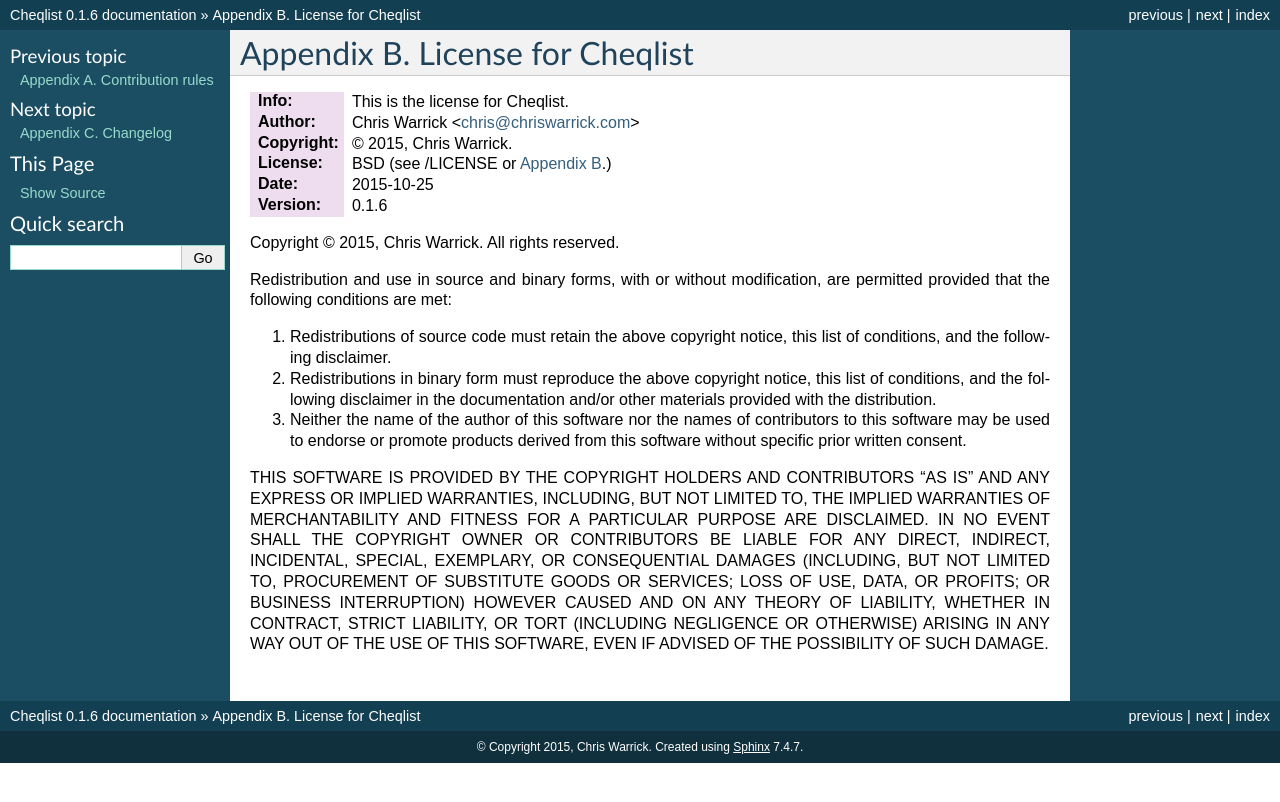
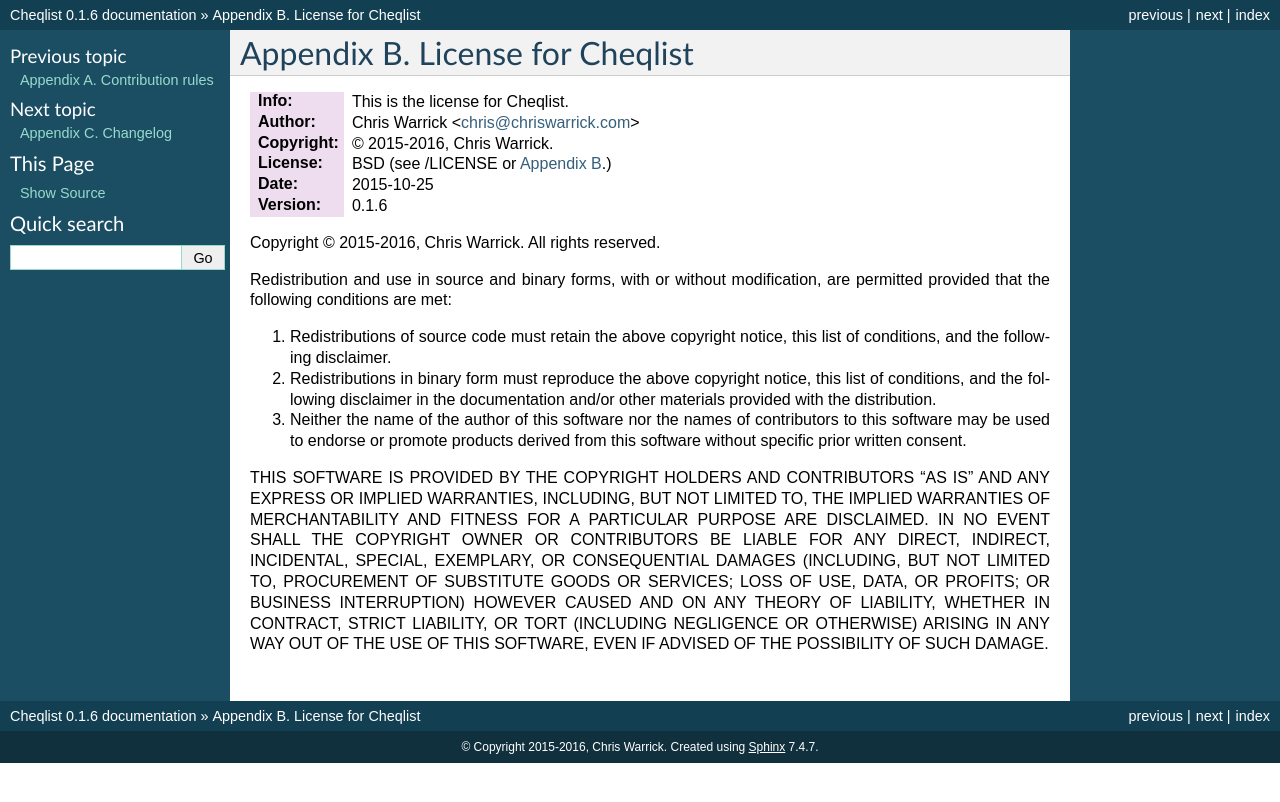
Before and after one commit to Kwpolska/cheqlist, a Sphinx documentation site: the page built from docs/LICENSE.rst, in a window 1280 px wide. Shown: the top 802 px of the page. Built offline with Sphinx 7.4.7, drawn with Linux system fonts in a browser that asks for light colours.

Commit message:
2016! :fireworks:
Signed-off-by: Chris Warrick <kwpolska@gmail.com>

```diff
--- a/CHANGELOG.rst
+++ b/CHANGELOG.rst
@@ -3,7 +3,7 @@
 =====================
 :Info: This is the changelog for Cheqlist.
 :Author: Chris Warrick <chris@chriswarrick.com>
-:Copyright: © 2015, Chris Warrick.
+:Copyright: © 2015-2016, Chris Warrick.
 :License: BSD (see /LICENSE or :doc:`Appendix B <LICENSE>`.)
 :Date: 2015-10-25
 :Version: 0.1.6
--- a/CONTRIBUTING.rst
+++ b/CONTRIBUTING.rst
@@ -3,7 +3,7 @@
 ==============================
 :Info: Those are the contribution rules for Cheqlist.
 :Author: Chris Warrick <chris@chriswarrick.com>
-:Copyright: © 2015, Chris Warrick.
+:Copyright: © 2015-2016, Chris Warrick.
 :License: BSD (see /LICENSE or :doc:`Appendix B <LICENSE>`.)
 :Date: 2015-10-25
 :Version: 0.1.6
--- a/README.rst
+++ b/README.rst
@@ -3,7 +3,7 @@
 =================================
 :Info: This is the README file for Cheqlist.
 :Author: Chris Warrick <chris@chriswarrick.com>
-:Copyright: © 2015, Chris Warrick.
+:Copyright: © 2015-2016, Chris Warrick.
 :Date: 2015-10-25
 :Version: 0.1.6
 
@@ -37,7 +37,7 @@
 
 COPYRIGHT
 ---------
-Copyright © 2015, Chris Warrick.
+Copyright © 2015-2016, Chris Warrick.
 All rights reserved.
 
 Redistribution and use in source and binary forms, with or without
--- a/cheqlist/__init__.py
+++ b/cheqlist/__init__.py
@@ -1,7 +1,7 @@
 # -*- encoding: utf-8 -*-
 # Cheqlist v0.1.6
 # A simple Qt checklist.
-# Copyright © 2015, Chris Warrick.
+# Copyright © 2015-2016, Chris Warrick.
 # All rights reserved.
 #
 # Redistribution and use in source and binary forms, with or without
@@ -35,7 +35,7 @@
 """
 A simple Qt checklist.
 
-:Copyright: © 2015, Chris Warrick.
+:Copyright: © 2015-2016, Chris Warrick.
 :License: BSD (see /LICENSE).
 """
 
--- a/docs/CHANGELOG.rst
+++ b/docs/CHANGELOG.rst
@@ -3,7 +3,7 @@
 =====================
 :Info: This is the changelog for Cheqlist.
 :Author: Chris Warrick <chris@chriswarrick.com>
-:Copyright: © 2015, Chris Warrick.
+:Copyright: © 2015-2016, Chris Warrick.
 :License: BSD (see /LICENSE or :doc:`Appendix B <LICENSE>`.)
 :Date: 2015-10-25
 :Version: 0.1.6
--- a/docs/CONTRIBUTING.rst
+++ b/docs/CONTRIBUTING.rst
@@ -3,7 +3,7 @@
 ==============================
 :Info: Those are the contribution rules for Cheqlist.
 :Author: Chris Warrick <chris@chriswarrick.com>
-:Copyright: © 2015, Chris Warrick.
+:Copyright: © 2015-2016, Chris Warrick.
 :License: BSD (see /LICENSE or :doc:`Appendix B <LICENSE>`.)
 :Date: 2015-10-25
 :Version: 0.1.6
--- a/docs/LICENSE.rst
+++ b/docs/LICENSE.rst
@@ -3,14 +3,14 @@
 ================================
 :Info: This is the license for Cheqlist.
 :Author: Chris Warrick <chris@chriswarrick.com>
-:Copyright: © 2015, Chris Warrick.
+:Copyright: © 2015-2016, Chris Warrick.
 :License: BSD (see /LICENSE or :doc:`Appendix B <LICENSE>`.)
 :Date: 2015-10-25
 :Version: 0.1.6
 
 .. index:: LICENSE
 
-Copyright © 2015, Chris Warrick.
+Copyright © 2015-2016, Chris Warrick.
 All rights reserved.
 
 Redistribution and use in source and binary forms, with or without
--- a/docs/README.rst
+++ b/docs/README.rst
@@ -3,7 +3,7 @@
 =================================
 :Info: This is the README file for Cheqlist.
 :Author: Chris Warrick <chris@chriswarrick.com>
-:Copyright: © 2015, Chris Warrick.
+:Copyright: © 2015-2016, Chris Warrick.
 :Date: 2015-10-25
 :Version: 0.1.6
 
@@ -37,7 +37,7 @@
 
 COPYRIGHT
 ---------
-Copyright © 2015, Chris Warrick.
+Copyright © 2015-2016, Chris Warrick.
 All rights reserved.
 
 Redistribution and use in source and binary forms, with or without
--- a/docs/conf.py
+++ b/docs/conf.py
@@ -41,7 +41,7 @@
 
 # General information about the project.
 project = u'Cheqlist'
-copyright = u'2015, Chris Warrick'
+copyright = u'2015-2016, Chris Warrick'
 
 # The version info for the project you're documenting, acts as replacement for
 # |version| and |release|, also used in various other places throughout the
```
Also changed, not shown: 7 other files.
